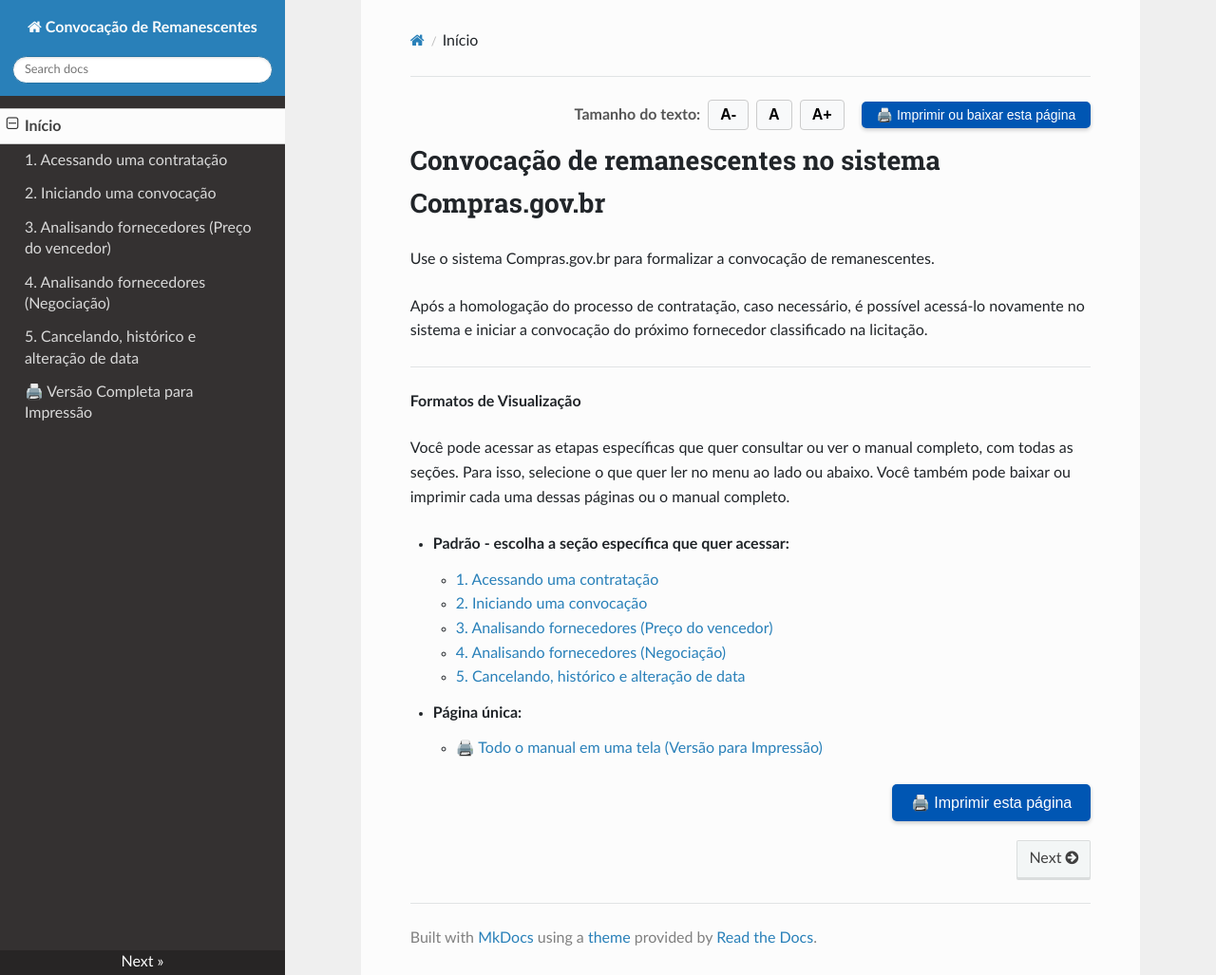
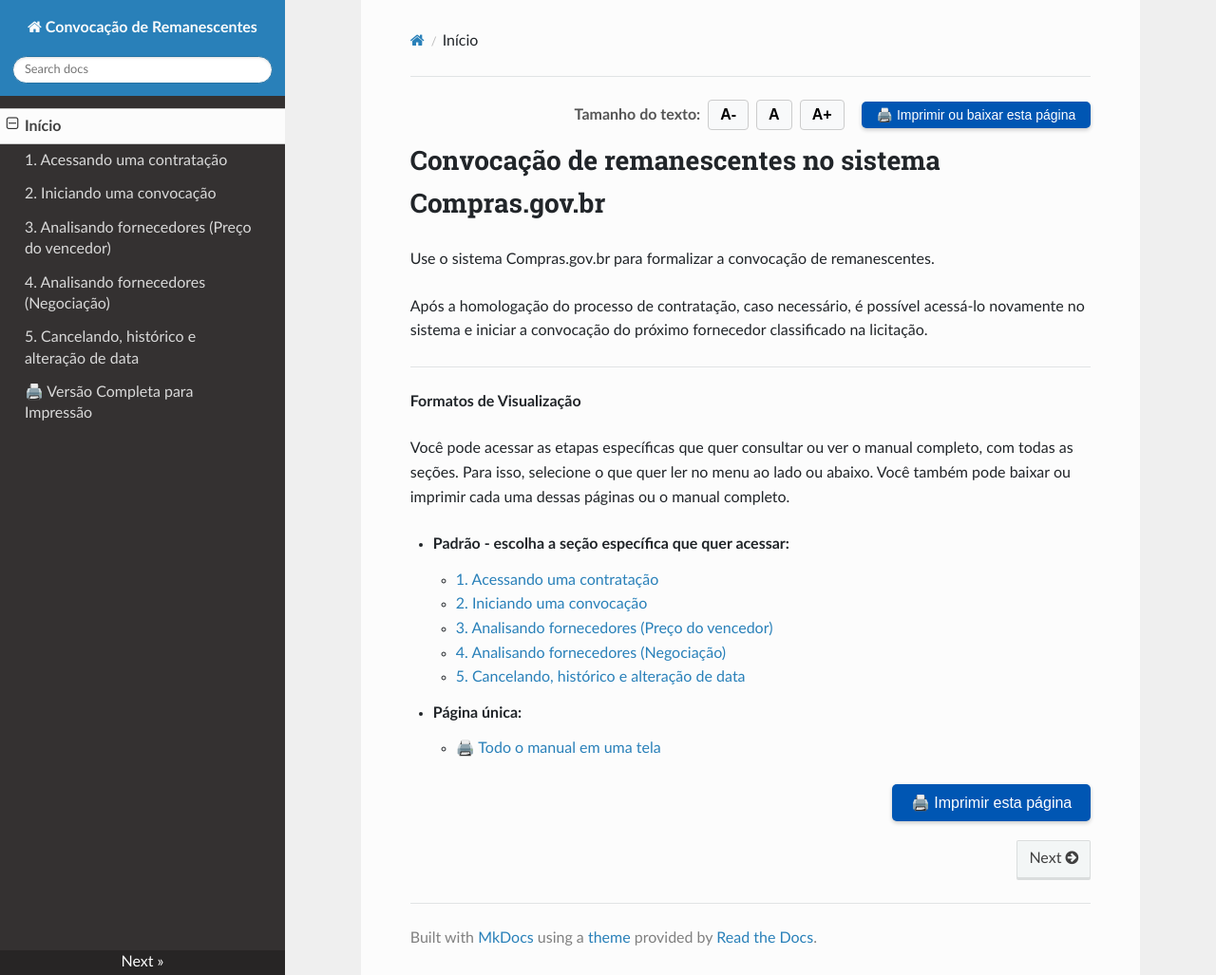
Before and after one commit to emilix10-bit/convocacao-de-remanescentes-governo, an MkDocs documentation site: the page built from docs/index.md, in a window 1280 px wide and 1027 px high. Shown: the whole window at 95% size. Built offline with MkDocs 1.6.1, drawn with Linux system fonts in a browser that asks for light colours; nearby versions of some CDN libraries.

Commit message:
Remove 'Versão para Impressão' from link text

```diff
--- a/docs/index.md
+++ b/docs/index.md
@@ -29,7 +29,7 @@ Você pode acessar as etapas específicas que quer consultar ou ver o manual com
     * [5. Cancelando, histórico e alteração de data](05-cancelando-historico-data.md)
 
 * **Página única:**
-    * [🖨️ Todo o manual em uma tela (Versão para Impressão)](manual-completo.md)
+    * [🖨️ Todo o manual em uma tela](manual-completo.md)
 
 <div style="text-align: right; margin: 20px 0;">
   <button onclick="window.print()" style="background-color: #0056b3; color: white; padding: 10px 20px; border: none; border-radius: 5px; font-size: 16px; cursor: pointer; box-shadow: 0 2px 4px rgba(0,0,0,0.2);">
```
